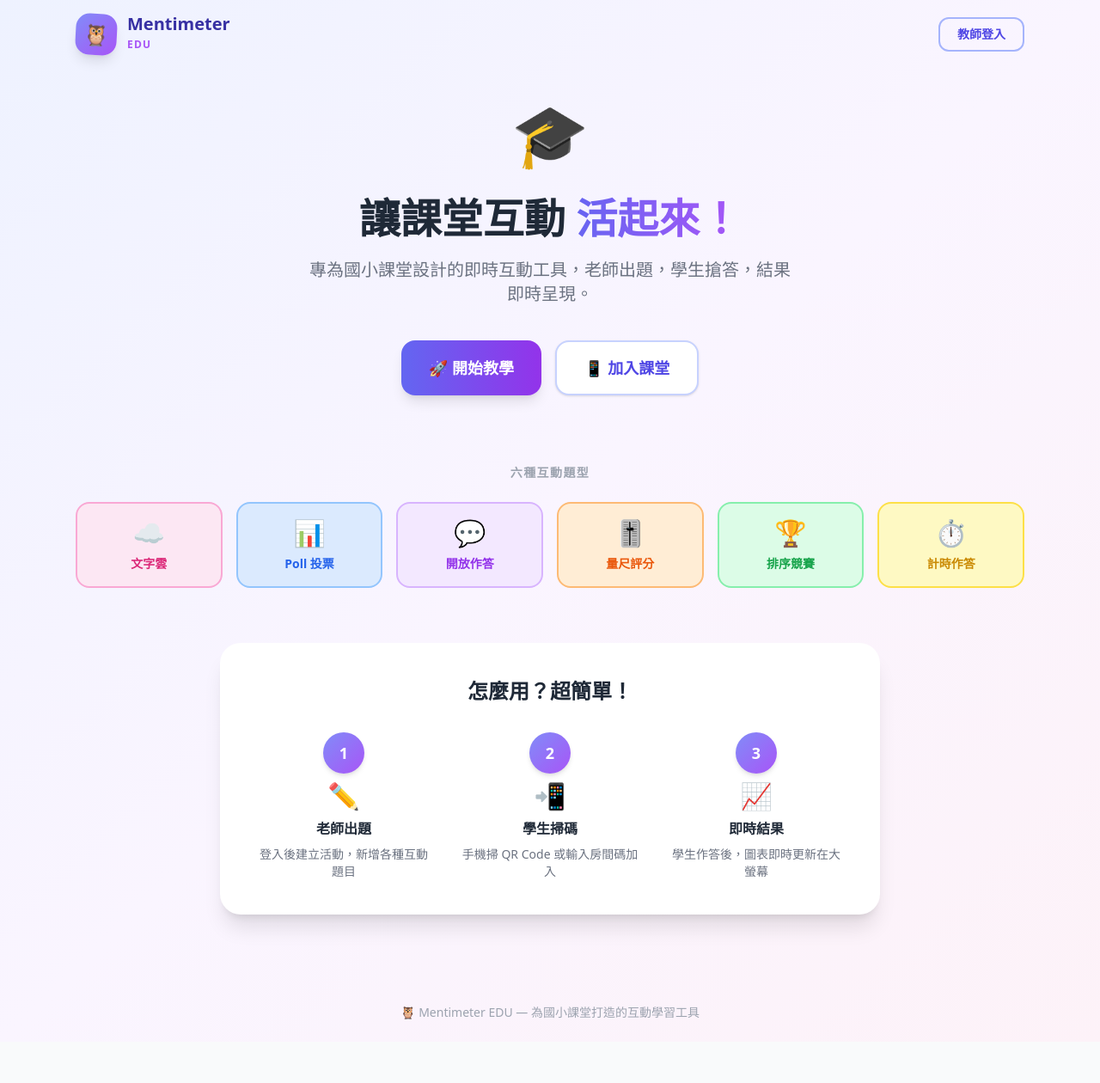
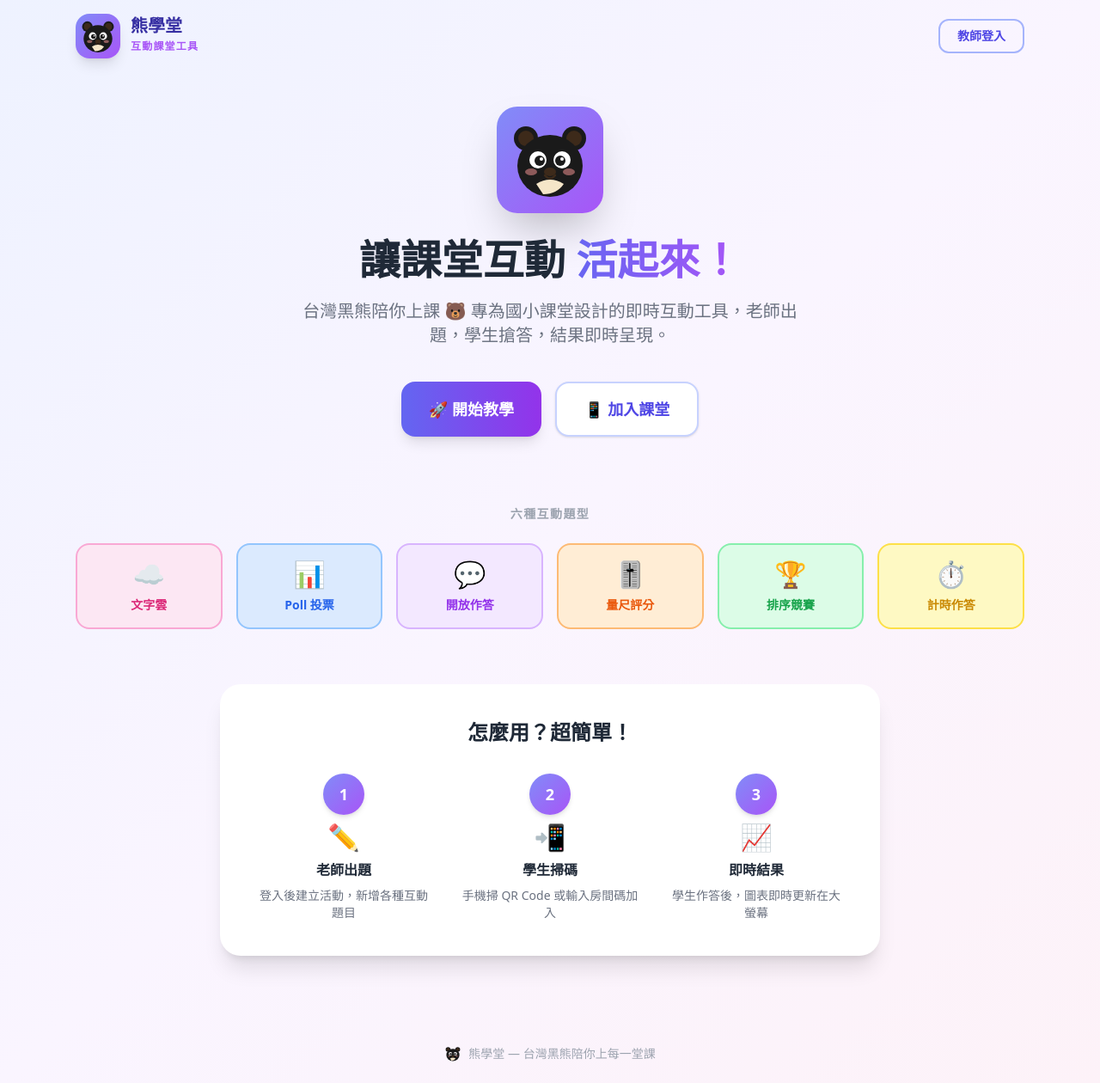
Before and after one commit to prayer168/mentimeter-edu, a React (Vite) app in the folder frontend/: page / in a window 1280 px wide. Shown: the whole page at 86% size. Before the commit the page ends 1212 px from the top, so only its background shows below. Built offline with nearby package versions, Linux system fonts and the light colour scheme; no server answers; the HTML template or start-up script is replaced by a standard one.

Commit message:
feat: rebrand to 熊學堂 with Taiwan black bear logo

```diff
--- a/frontend/index.html
+++ b/frontend/index.html
@@ -6,7 +6,7 @@
     <meta name="mobile-web-app-capable" content="yes" />
     <meta name="apple-mobile-web-app-capable" content="yes" />
     <meta name="apple-mobile-web-app-status-bar-style" content="default" />
-    <title>Mentimeter EDU</title>
+    <title>熊學堂 — 互動課堂工具</title>
   </head>
   <body>
     <div id="root"></div>
--- /dev/null
+++ b/frontend/src/components/BearLogo.tsx
@@ -0,0 +1,36 @@
+interface Props {
+  size?: number
+}
+
+export default function BearLogo({ size = 48 }: Props) {
+  return (
+    <svg width={size} height={size} viewBox="0 0 100 100" fill="none" xmlns="http://www.w3.org/2000/svg">
+      {/* 左耳 */}
+      <circle cx="22" cy="25" r="14" fill="#1a1a1a" />
+      <circle cx="22" cy="25" r="9" fill="#3d2a1a" />
+      {/* 右耳 */}
+      <circle cx="78" cy="25" r="14" fill="#1a1a1a" />
+      <circle cx="78" cy="25" r="9" fill="#3d2a1a" />
+      {/* 臉 */}
+      <ellipse cx="50" cy="57" rx="38" ry="36" fill="#1a1a1a" />
+      {/* 月牙胸斑（台灣黑熊特徵） */}
+      <path d="M 34 78 Q 50 68 66 78 Q 58 90 42 90 Z" fill="#f5e6c8" />
+      {/* 眼白 */}
+      <circle cx="36" cy="50" r="10" fill="white" />
+      <circle cx="64" cy="50" r="10" fill="white" />
+      {/* 眼珠 */}
+      <circle cx="38" cy="51" r="6" fill="#1a1a1a" />
+      <circle cx="62" cy="51" r="6" fill="#1a1a1a" />
+      {/* 眼神亮點 */}
+      <circle cx="40" cy="49" r="2" fill="white" />
+      <circle cx="64" cy="49" r="2" fill="white" />
+      {/* 鼻子 */}
+      <ellipse cx="50" cy="64" rx="7" ry="5" fill="#3d2a1a" />
+      {/* 嘴巴 */}
+      <path d="M 44 68 Q 50 75 56 68" stroke="#3d2a1a" strokeWidth="2.5" strokeLinecap="round" fill="none" />
+      {/* 腮紅 */}
+      <ellipse cx="28" cy="64" rx="7" ry="4" fill="#ff9999" opacity="0.5" />
+      <ellipse cx="72" cy="64" rx="7" ry="4" fill="#ff9999" opacity="0.5" />
+    </svg>
+  )
+}
--- a/frontend/src/pages/HomePage.tsx
+++ b/frontend/src/pages/HomePage.tsx
@@ -1,4 +1,5 @@
 import { useNavigate } from 'react-router-dom'
+import BearLogo from '../components/BearLogo'
 
 const FEATURES = [
   { icon: '☁️', label: '文字雲', color: 'bg-pink-100 border-pink-300', text: 'text-pink-600' },
@@ -18,13 +19,12 @@ export default function HomePage() {
       {/* Header */}
       <header className="flex items-center justify-between px-6 py-4 max-w-6xl mx-auto">
         <div className="flex items-center gap-3">
-          {/* Cute Logo */}
-          <div className="w-12 h-12 rounded-2xl bg-gradient-to-br from-indigo-400 to-purple-500 flex items-center justify-center shadow-lg text-2xl rotate-3 hover:rotate-0 transition-transform">
-            🦉
+          <div className="rounded-2xl bg-gradient-to-br from-indigo-400 to-purple-500 p-1 shadow-lg hover:scale-105 transition-transform">
+            <BearLogo size={44} />
           </div>
           <div>
-            <h1 className="text-xl font-extrabold text-indigo-800 leading-none">Mentimeter</h1>
-            <span className="text-xs font-bold text-purple-500 tracking-widest">EDU</span>
+            <h1 className="text-xl font-extrabold text-indigo-800 leading-none">熊學堂</h1>
+            <span className="text-xs font-bold text-purple-500 tracking-widest">互動課堂工具</span>
           </div>
         </div>
         <button
@@ -36,15 +36,19 @@ export default function HomePage() {
       </header>
 
       {/* Hero Section */}
-      <main className="max-w-6xl mx-auto px-6 pt-12 pb-20 text-center">
-        <div className="text-7xl mb-6 animate-bounce">🎓</div>
+      <main className="max-w-6xl mx-auto px-6 pt-10 pb-20 text-center">
+        <div className="flex justify-center mb-6">
+          <div className="rounded-3xl bg-gradient-to-br from-indigo-400 to-purple-500 p-3 shadow-2xl hover:rotate-3 transition-transform">
+            <BearLogo size={100} />
+          </div>
+        </div>
 
         <h2 className="text-5xl font-extrabold text-gray-800 mb-4 leading-tight">
           讓課堂互動
           <span className="bg-gradient-to-r from-indigo-500 to-purple-500 bg-clip-text text-transparent"> 活起來！</span>
         </h2>
         <p className="text-xl text-gray-500 mb-10 max-w-xl mx-auto">
-          專為國小課堂設計的即時互動工具，老師出題，學生搶答，結果即時呈現。
+          台灣黑熊陪你上課 🐻 專為國小課堂設計的即時互動工具，老師出題，學生搶答，結果即時呈現。
         </p>
 
         <div className="flex flex-col sm:flex-row gap-4 justify-center mb-20">
@@ -101,8 +105,9 @@ export default function HomePage() {
       </main>
 
       {/* Footer */}
-      <footer className="text-center py-6 text-sm text-gray-400">
-        🦉 Mentimeter EDU — 為國小課堂打造的互動學習工具
+      <footer className="text-center py-6 text-sm text-gray-400 flex items-center justify-center gap-2">
+        <BearLogo size={20} />
+        熊學堂 — 台灣黑熊陪你上每一堂課
       </footer>
     </div>
   )
--- a/frontend/src/pages/StudentAnswer.tsx
+++ b/frontend/src/pages/StudentAnswer.tsx
@@ -140,7 +140,7 @@ export default function StudentAnswer() {
         className="px-4 py-3 bg-blue-700 text-white flex items-center justify-between shrink-0"
         style={{ paddingTop: 'max(0.75rem, env(safe-area-inset-top))' }}
       >
-        <span className="font-bold text-sm">Mentimeter EDU</span>
+        <span className="font-bold text-sm">🐻 熊學堂</span>
         <span className="text-xs font-mono tracking-widest text-blue-200 bg-blue-800 px-2 py-1 rounded-lg">
           {roomCode}
         </span>
--- a/frontend/src/pages/StudentJoin.tsx
+++ b/frontend/src/pages/StudentJoin.tsx
@@ -22,7 +22,7 @@ export default function StudentJoin() {
       {/* 頂部品牌列 */}
       <header className="px-4 pt-[env(safe-area-inset-top)] pb-0">
         <div className="py-3 text-center">
-          <span className="text-sm font-semibold text-blue-700 tracking-wide">Mentimeter EDU</span>
+          <span className="text-sm font-semibold text-blue-700 tracking-wide">🐻 熊學堂</span>
         </div>
       </header>
 
--- a/frontend/src/pages/TeacherLogin.tsx
+++ b/frontend/src/pages/TeacherLogin.tsx
@@ -52,7 +52,8 @@ export default function TeacherLogin() {
     <div className="min-h-screen bg-gradient-to-br from-blue-50 to-indigo-100 flex items-center justify-center p-4">
       <div className="bg-white rounded-2xl shadow-lg p-8 w-full max-w-sm flex flex-col gap-6">
         <div className="text-center">
-          <h1 className="text-2xl font-bold text-blue-800">Mentimeter EDU</h1>
+          <div className="text-4xl mb-1">🐻</div>
+          <h1 className="text-2xl font-bold text-indigo-800">熊學堂</h1>
           <p className="text-sm text-gray-500 mt-1">教師專用後台</p>
         </div>
 
```
